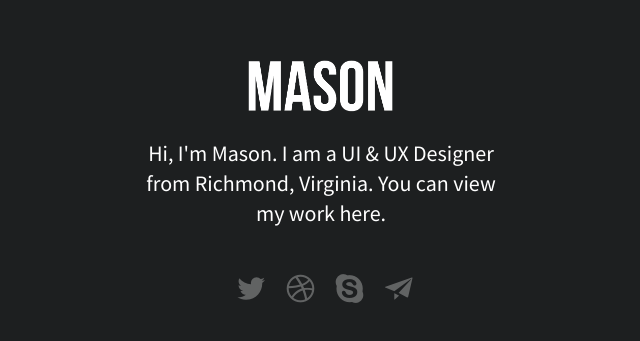
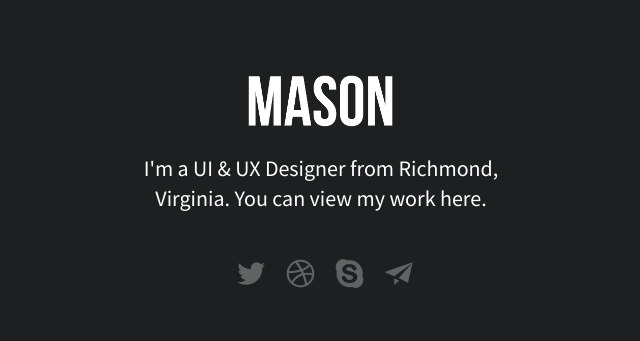
Before and after one commit to MasonDahl/website, a plain HTML site: page index.html in a window 1280 px wide. Shown: the part 217-558 px from the top of the page, without its empty margins (319-959 px from the left). Drawn offline with nearby package versions, Linux system fonts and the light colour scheme; files that its build step writes are made by us from their sources; files whose address does not match are found by name.

Commit message:
Update index.html

```diff
--- a/index.html
+++ b/index.html
@@ -38,7 +38,7 @@
             </header>
           </div>
 
-          <p id="intro">Hi, I'm Mason. I am a UI & UX Designer from Richmond, Virginia. You can view my work <a class="highlight" href="http://dribbble.com/dahl">here.</p>
+          <p id="intro">I'm a UI & UX Designer from Richmond, Virginia. You can view my work <a class="highlight" href="http://dribbble.com/dahl">here.</p>
 
 		<p class="animated fadeInUp" id="networks">
 				<a href="http://twitter.com/masondahl" class="twitter" >&#xe003;</a>
```
